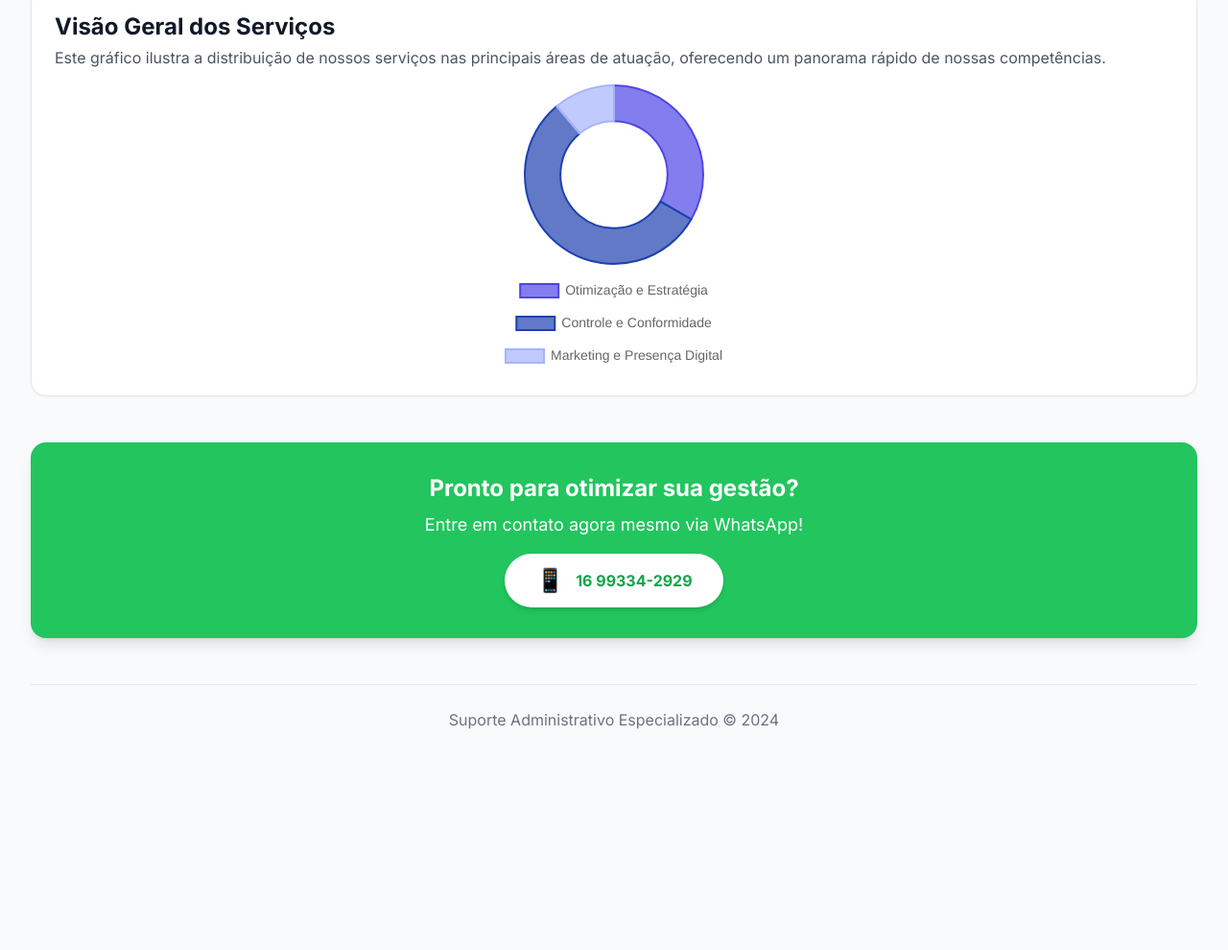
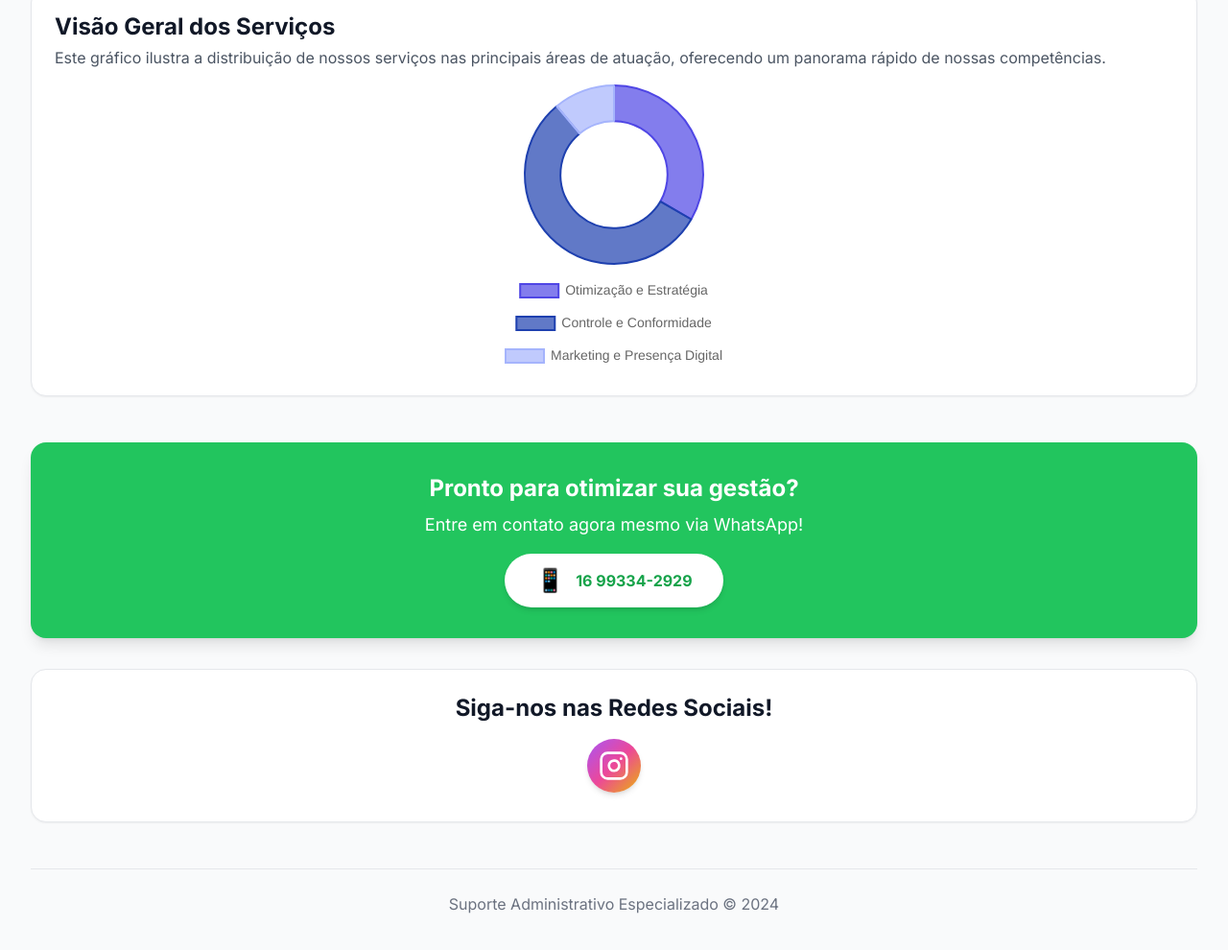
Before and after one commit to gabrielarthurf/nexusassessoria, a plain HTML site: page index.html in a window 1280 px wide. Shown: the part 1683-2673 px from the top of the page at 96% size. Before the commit the page ends 2501 px from the top, so only its background shows below. Drawn offline with nearby package versions, Linux system fonts and the light colour scheme.

Commit message:
Update index.html

```diff
--- a/index.html
+++ b/index.html
@@ -153,6 +153,22 @@
                 <a href="https://wa.me/5516993342929" class="inline-block mt-4 bg-white text-green-600 hover:bg-gray-100 font-bold py-3 px-8 rounded-full shadow-md transition duration-300">
                     <span class="text-2xl align-middle">&#x1F4F1;</span>
                     <span class="ml-2 align-middle">16 99334-2929</span>
+                </a>
+            </div>
+        </section>
+
+        <!-- Nova seção para Redes Sociais -->
+        <section id="social-media" class="mt-8 mb-12">
+            <div class="bg-white p-6 rounded-2xl shadow-sm border border-gray-200 text-center">
+                <h2 class="text-xl md:text-2xl font-bold text-gray-900 mb-4">Siga-nos nas Redes Sociais!</h2>
+                <a href="https://www.instagram.com/nexus.assessoriaempresarial?igsh=ZXM2a2RpcHllMDkw&utm_source=qr" target="_blank" rel="noopener noreferrer" class="inline-block bg-gradient-to-br from-purple-500 via-pink-500 to-yellow-500 text-white p-3 rounded-full shadow-md hover:shadow-lg transition duration-300 transform hover:scale-105">
+                    <!-- Ícone do Instagram em SVG, estilizado para parecer o ícone do aplicativo -->
+                    <svg class="w-8 h-8" viewBox="0 0 24 24" fill="none" stroke="currentColor" stroke-width="2" stroke-linecap="round" stroke-linejoin="round">
+                        <rect x="2" y="2" width="20" height="20" rx="5" ry="5"></rect>
+                        <path d="M16 11.37A4 4 0 1 1 12.63 8 4 4 0 0 1 16 11.37z"></path>
+                        <line x1="17.5" y1="6.5" x2="17.51" y2="6.5"></line>
+                    </svg>
+                    <span class="sr-only">Instagram</span>
                 </a>
             </div>
         </section>
```
Lines whose indentation alone changed are shown as unchanged.
